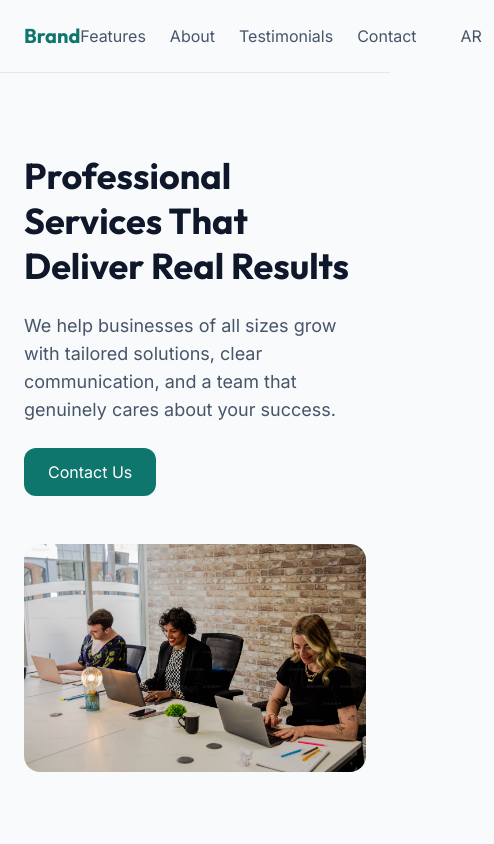
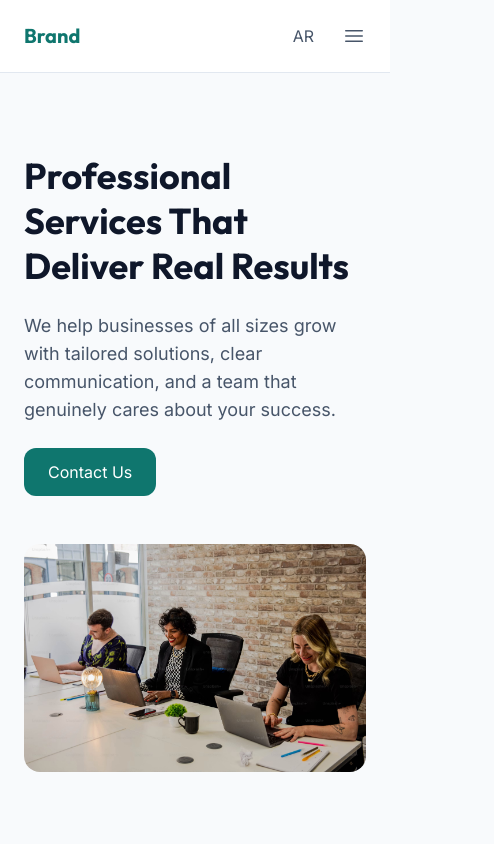
Before and after one commit to Ahmad-hash91/business-landing-page-demo, a React (Vite) app: page / in a window 390 px wide. Shown: the top 844 px of the page, 494 px wide, since content can reach past the window. Built offline with nearby package versions, Linux system fonts and the light colour scheme.

Commit message:
fix: responsive design on mobile in header

```diff
--- a/src/components/Header.jsx
+++ b/src/components/Header.jsx
@@ -1,16 +1,19 @@
-// Header.jsx
+import { useState } from "react";
+import { Bars3Icon, XMarkIcon } from "@heroicons/react/24/outline";
 import Button from "./Button";
 
 export default function Header({ changeLanguageHandler, translations }) {
+  const [menuOpen, setMenuOpen] = useState(false);
+
   return (
-    <div className="flex flex-row justify-between items-center px-6 py-4 border-b border-border">
-      <div>
+    <div className="border-b border-border bg-white">
+      <div className="flex flex-row justify-between items-center px-6 py-4 max-w-7xl mx-auto">
         <p className="text-xl font-heading font-bold text-primary">
           {translations.brand}
         </p>
-      </div>
-      <div className="flex flex-row items-center gap-8">
-        <nav className="flex flex-row gap-6">
+
+        <div className="flex items-center gap-4">
+          <nav className="hidden md:flex flex-row gap-6">
             {translations.navLinks.map((link, idx) => (
               <a
                 key={idx}
@@ -27,7 +30,33 @@ export default function Header({ changeLanguageHandler, translations }) {
           >
             {translations.languageToggle}
           </Button>
+
+          <button
+            onClick={() => setMenuOpen(!menuOpen)}
+            className="md:hidden text-text-gray hover:text-primary transition-colors"
+          >
+            {menuOpen ? (
+              <XMarkIcon className="h-6 w-6" />
+            ) : (
+              <Bars3Icon className="h-6 w-6" />
+            )}
+          </button>
         </div>
+      </div>
+      {menuOpen && (
+        <nav className="md:hidden flex flex-col px-6 pb-4 gap-4 border-t border-border">
+          {translations.navLinks.map((link, idx) => (
+            <a
+              key={idx}
+              href={link.href}
+              onClick={() => setMenuOpen(false)}
+              className="text-text-gray hover:text-primary transition-colors py-1"
+            >
+              {link.label}
+            </a>
+          ))}
+        </nav>
+      )}
     </div>
   );
 }
```
Lines whose indentation alone changed are shown as unchanged.
